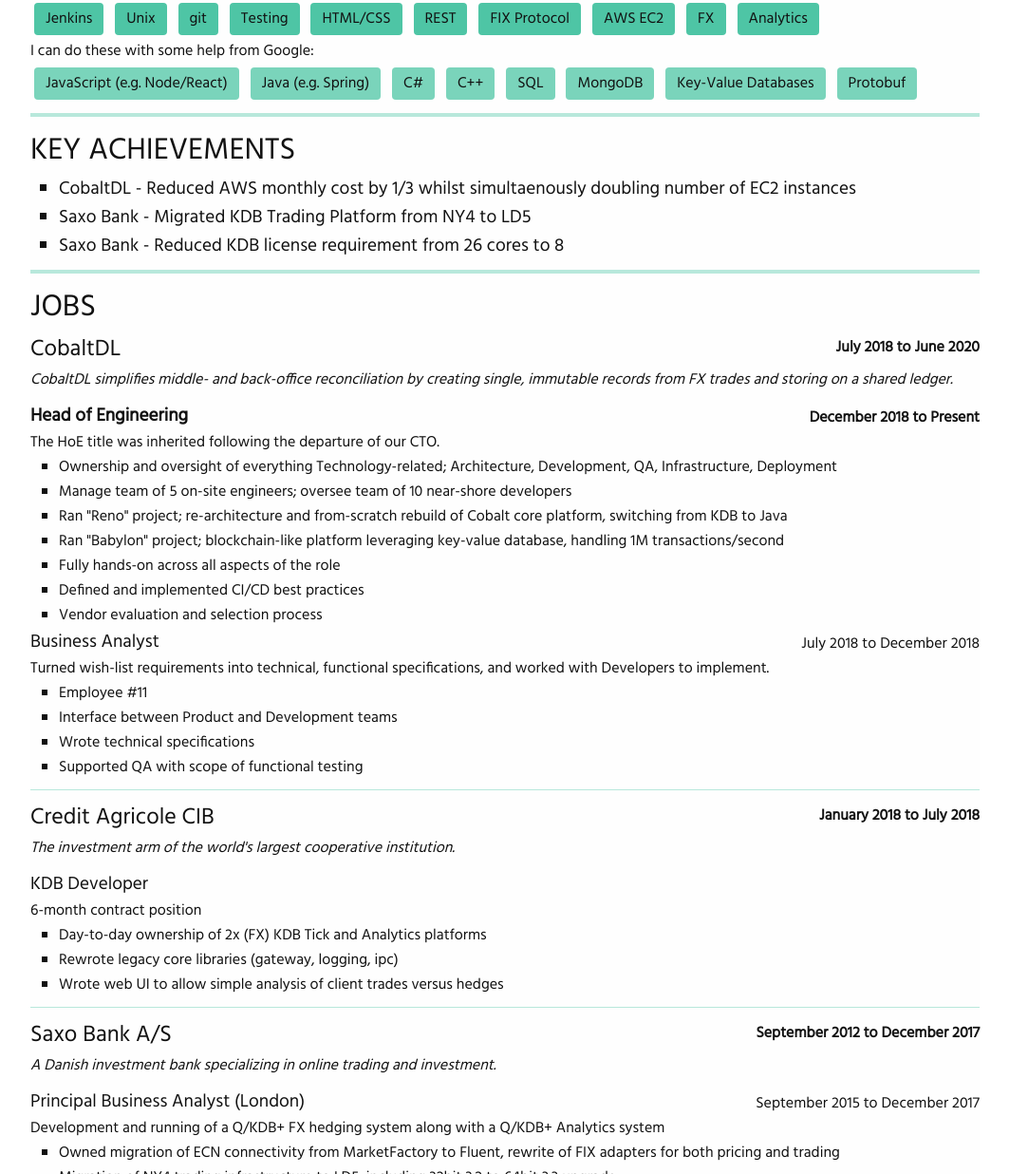
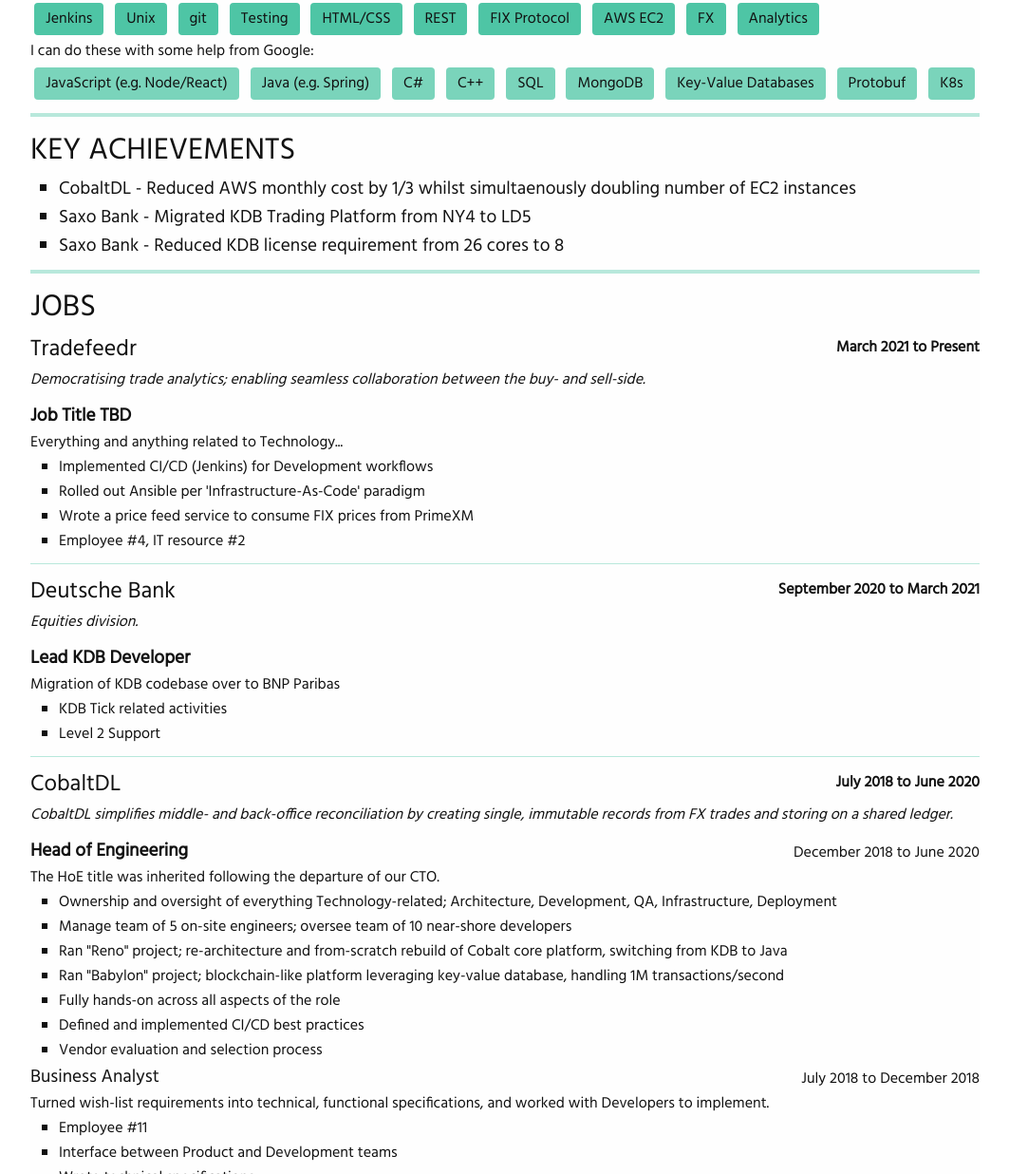
Before and after one commit to mkst/cv, a plain HTML site: page index.html in a window 1280 px wide. Shown: the part 409-1645 px from the top of the page at 95% size, without its empty margins (108-1171 px from the left). Drawn offline with Linux system fonts and the light colour scheme.

Commit message:
updating for 2021

```diff
--- a/index.html
+++ b/index.html
@@ -21,7 +21,7 @@
     OVERVIEW
   </span>
   <span class="medium italic">
-    Industry veteran of 12 years, providing guidance & direction in addition to
+    13 years industry experience, providing guidance & direction in addition to
     hands-on implementation across the entire tech stack.
     Thrives on creating effective solutions that make tomorrow easier and
     more productive than today.
@@ -66,6 +66,7 @@
   <span class="skill jack">MongoDB</span>
   <span class="skill jack">Key-Value Databases</span>
   <span class="skill jack">Protobuf</span>
+  <span class="skill jack">K8s</span>
 
   <span class="line-break"></span>
 
@@ -94,7 +95,73 @@
   </span>
 
   <span class="float-left large">
-      <a href="http://cobaltfx.com/">CobaltDL</a>
+    <a href="https://www.tradefeedr.com/">Tradefeedr</a>
+  </span>
+  <span class="float-right bold">
+    March 2021 to Present
+  </span>
+  <span class="clear-both block italic">
+    Democratising trade analytics; enabling seamless collaboration between the buy- and sell-side.
+  </span>
+
+  <span class="margin-top-small">
+    <span class="float-left bold medium">
+      Job Title TBD
+    </span>
+    <span class="clear-both block">
+      Everything and anything related to Technology...
+    </span>
+
+    <ul class="list">
+    <li class="bullet">
+      Implemented CI/CD (Jenkins) for Development workflows
+    </li>
+    <li class="bullet">
+      Rolled out Ansible per 'Infrastructure-As-Code' paradigm
+    </li>
+    <li class="bullet">
+      Wrote a <a href="https://github.com/mkst/pricefeed">price feed</a> service to consume FIX prices from PrimeXM
+    </li>
+    <li class="bullet">
+      Employee #4, IT resource #2
+    </li>
+    </ul>
+  </span>
+
+  <span class="line-break-thin"></span>
+
+  <span class="float-left large">
+    <a href="https://www.db.com/">Deutsche Bank</a>
+  </span>
+  <span class="float-right bold">
+  September 2020 to March 2021
+  </span>
+  <span class="clear-both block italic">
+  Equities division.
+  </span>
+
+  <span class="margin-top-small">
+    <span class="float-left bold medium">
+      Lead KDB Developer
+    </span>
+    <span class="clear-both block">
+     Migration of KDB codebase over to BNP Paribas
+    </span>
+
+    <ul class="list">
+      <li class="bullet">
+        KDB Tick related activities
+      </li>
+      <li class="bullet">
+        Level 2 Support
+      </li>
+    </ul>
+  </span>
+
+  <span class="line-break-thin"></span>
+
+  <span class="float-left large">
+    <a href="https://cobaltfx.com/">CobaltDL</a>
   </span>
   <span class="float-right bold">
     July 2018 to June 2020
@@ -108,8 +175,8 @@
     <span class="float-left bold medium">
       Head of Engineering
     </span>
-      <span class="float-right bold">
-        December 2018 to Present
+    <span class="float-right">
+      December 2018 to June 2020
     </span>
     <span class="clear-both block">
       The HoE title was inherited following the departure of our CTO.
@@ -127,8 +194,7 @@
         Ran "Reno" project; re-architecture and from-scratch rebuild of Cobalt core platform, switching from KDB to Java
       </li>
       <li class="bullet">
-          Ran "Babylon" project; blockchain-like platform leveraging key-value database,
-          handling 1M transactions/second
+        Ran "Babylon" project; blockchain-like platform leveraging key-value database, handling 1M transactions/second
       </li>
       <li class="bullet">
         Fully hands-on across all aspects of the role
@@ -221,7 +287,6 @@
     <span class="clear-both block">
       Development and running of a Q/KDB+ FX hedging system along with a Q/KDB+ Analytics system
     </span>
-    </span>
     <ul class="list">
       <li class="bullet">
         Owned migration of ECN connectivity from MarketFactory to Fluent, rewrite of FIX adapters for both pricing and trading
@@ -233,6 +298,7 @@
         From-scratch design and build of analytics platform; client TCA and supporting liquidity management decisions
       </li>
     </ul>
+  </span>
   <span class="margin-top-small">
     <span class="float-left medium">
       Senior Business Analyst (Copenhagen)
@@ -329,7 +395,7 @@
   <ul class="list">
     <li class="bullet">
       <a href="https://www.github.com/mkst/" target="_blank">Writing code</a> /
-      <a href="https://codegolf.stackexchange.com/users/69200/streetster" target="_blank">Golfing code</a>
+      <a href="https://codegolf.stackexchange.com/users/69200/mkst" target="_blank">Golfing code</a>
     </li>
     <li class="bullet"><a href="https://www.strava.com/athletes/3987424" target="_blank">Running</a></li>
   </ul>
--- a/style.css
+++ b/style.css
@@ -13,6 +13,10 @@ body {
 a {
   text-decoration: none;
   color:inherit;
+}
+
+a:hover {
+  background-color: #EEE;
 }
 
 .font {
```
Also changed, not shown: 1 other file. Lines whose indentation alone changed are shown as unchanged.
